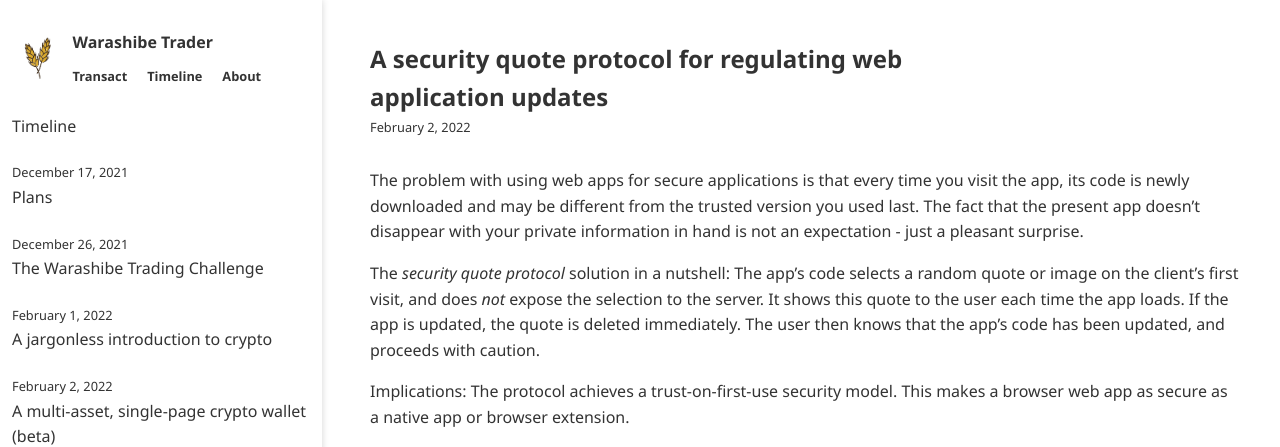
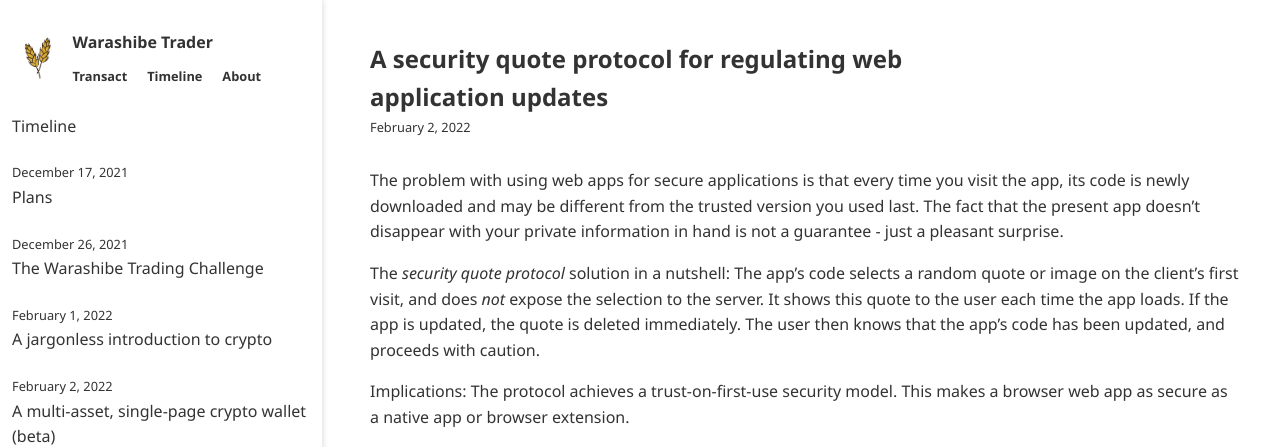
Before and after one commit to warashibetrader/warashibetrader.github.io, a Jekyll site: the page built from _posts/2022-02-02-security-quote-protocol.md, in a window 1280 px wide and 900 px high. Shown: the top 447 px of the window. Built offline with Jekyll 4.4.1, drawn with Linux system fonts in a browser that asks for light colours.

Commit message:
Update 2022-02-02-security-quote-protocol.md

```diff
--- a/_posts/2022-02-02-security-quote-protocol.md
+++ b/_posts/2022-02-02-security-quote-protocol.md
@@ -2,7 +2,7 @@
 title: "A security quote protocol for regulating web application updates"
 ---
 
-The problem with using web apps for secure applications is that every time you visit the app, its code is newly downloaded and may be different from the trusted version you used last. The fact that the present app doesn't disappear with your private information in hand is not an expectation - just a pleasant surprise.
+The problem with using web apps for secure applications is that every time you visit the app, its code is newly downloaded and may be different from the trusted version you used last. The fact that the present app doesn't disappear with your private information in hand is not a guarantee - just a pleasant surprise.
 
 The _security quote protocol_ solution in a nutshell: The app's code selects a random quote or image on the client's first visit, and does _not_ expose the selection to the server. It shows this quote to the user each time the app loads. If the app is updated, the quote is deleted immediately. The user then knows that the app's code has been updated, and proceeds with caution.
 
```
